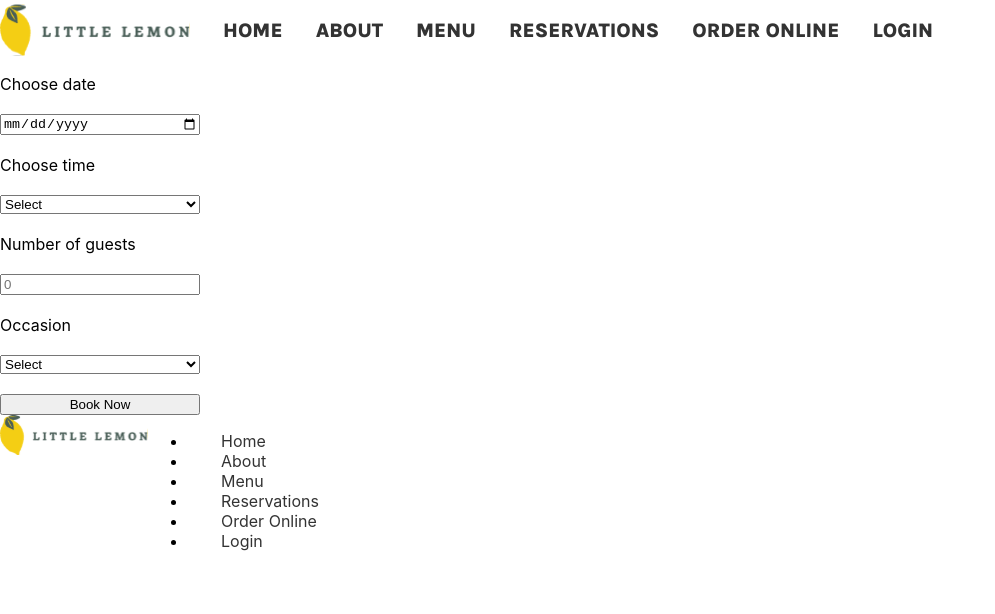
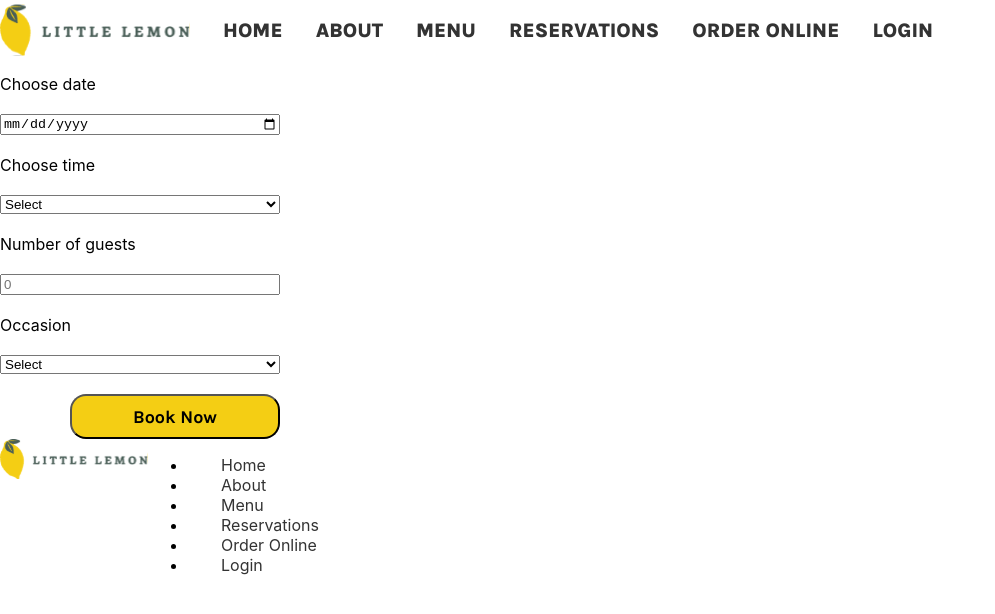
Before and after one commit to zettet/meta-react-capstone, a React (Create React App) app: page /bookings in a window 1280 px wide. Shown: the top 614 px of the page, without its empty margins (0-995 px from the left). Built offline with nearby package versions, Linux system fonts and the light colour scheme; a web font is replaced by a local one.

Commit message:
added aria attributes and fixed some missing css styling on button

```diff
--- a/src/components/bookings/bookingForm.js
+++ b/src/components/bookings/bookingForm.js
@@ -130,7 +130,7 @@ export default function BookingForm(props) {
                     <option>Birthday</option>
                     <option>Anniversary</option>
                 </select>
-                <button type="Submit">Book Now</button>
+                <button className='app-button' aria-label="On Click" type="Submit">Book Now</button>
             </form>
             {bookingErrorMessage}
             {errorMessage}
--- a/src/components/home/About.js
+++ b/src/components/home/About.js
@@ -25,7 +25,7 @@ export default class About extends React.Component {
                                 twist.
                             </span><br />
                             <a href="/bookings">
-                                <button className='app-button'>Reserve a table</button>
+                                <button aria-label="On Click" className='app-button'>Reserve a table</button>
                             </a>
                         </div>
                         <div className="flex-column">
--- a/src/components/home/Specials.js
+++ b/src/components/home/Specials.js
@@ -10,7 +10,7 @@ export default class Specials extends React.Component {
             <section className="app-specials" id="specials" name="Weekly Specials">
                 <div className="flex-row">
                     <div className="menu-header">
-                        <span className="display-title-black">This Week's Specials!</span> <button className='app-button'>Online Menu</button> <br />
+                        <span className="display-title-black">This Week's Specials!</span> <button aria-label="On Click" className='app-button'>Online Menu</button> <br />
                     </div>
                 </div>
                 <div className="flex-row">
--- a/src/pages/BookingConfirmation.js
+++ b/src/pages/BookingConfirmation.js
@@ -1,5 +1,4 @@
 import React from "react"
-import BookingForm from "../components/bookings/bookingForm"
 import Header from "../components/common/Header";
 import Footer from "../components/common/Footer";
 
```
